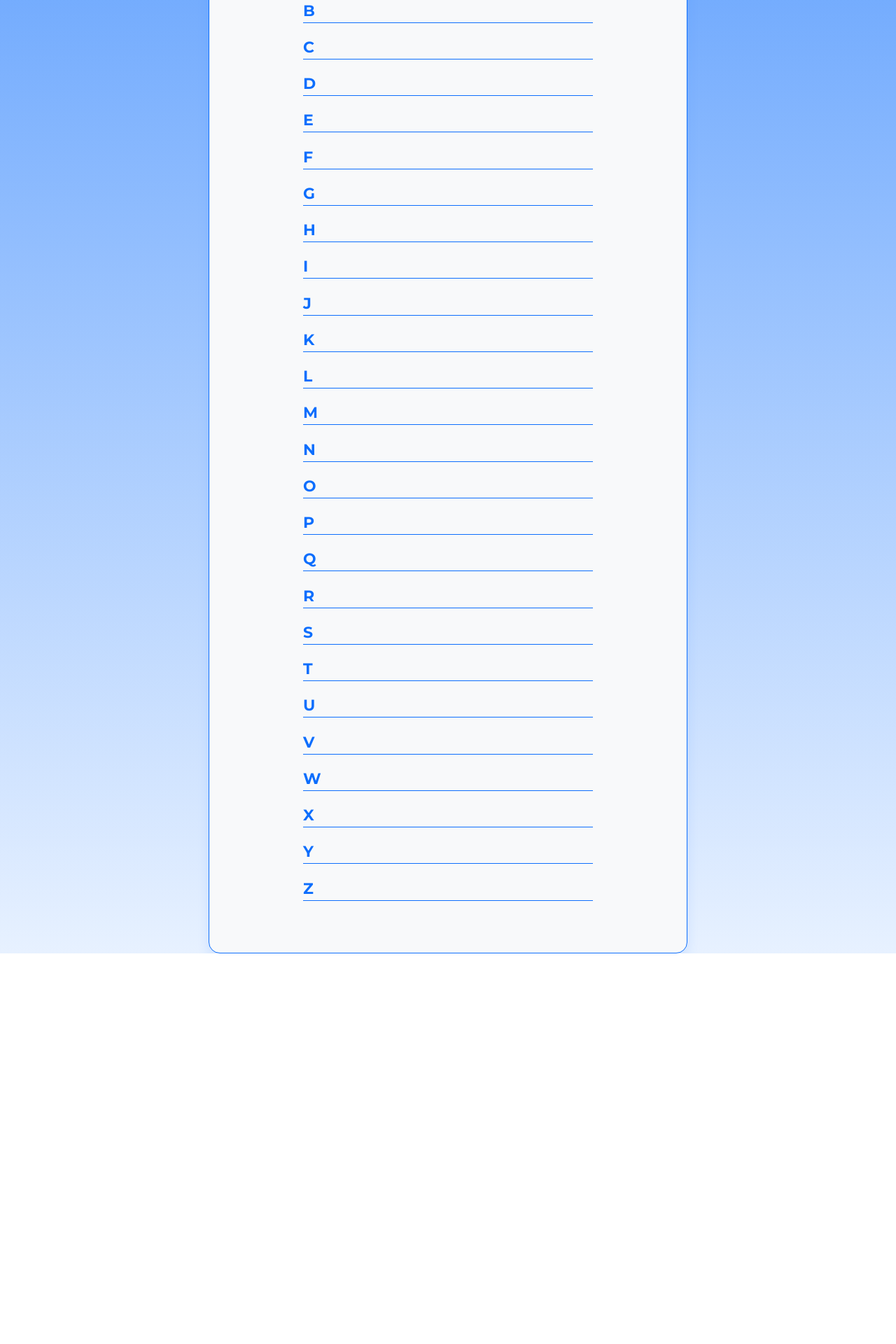
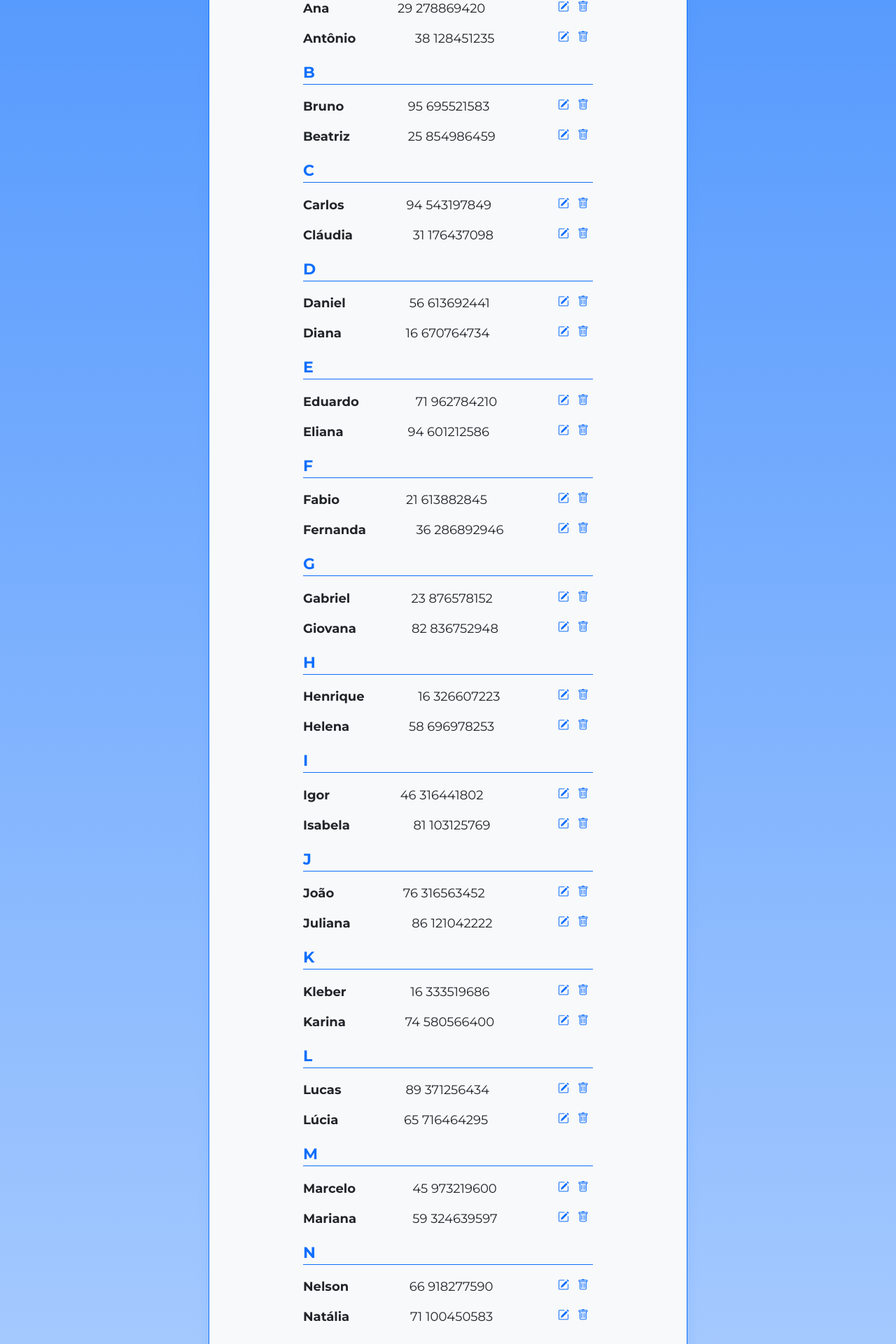
Before and after one commit to brennoluan/indexa, an Angular app: page / in a window 1280 px wide. Shown: the part 660-2580 px from the top of the page at 70% size. Before the commit the page ends 2022 px from the top, so only its background shows below. Built offline with nearby package versions, Linux system fonts and the light colour scheme; a web font is replaced by a local one.

Commit message:
feat: implement contact management with dynamic rendering, add PhoneBook service, and create Contact component with styles and tests

```diff
--- a/src/app/app.html
+++ b/src/app/app.html
@@ -2,5 +2,8 @@
   <app-header></app-header>
   @for (alfabeth of alfabeth; track alfabeth) {
     <app-divider>{{ alfabeth }}</app-divider>
+    @for (contact of getContactsByLetter(alfabeth); track contact) {
+      <app-contact name="{{ contact.name }}" phone="{{ contact.phone }}"></app-contact>
+    }
   }
 </app-container>
--- a/src/app/app.ts
+++ b/src/app/app.ts
@@ -1,15 +1,26 @@
-import { Component, signal } from '@angular/core';
+import { Component, inject, signal } from '@angular/core';
 import { RouterOutlet } from '@angular/router';
 import { Container } from './components/container/container';
 import { Header } from './components/header/header';
 import { Divider } from './components/divider/divider';
+import { Contact as ContactComponent } from './components/contact/contact';
+import type { Contact } from './interfaces/contact';
+import { PhoneBook } from './services/phone-book';
 
 @Component({
   selector: 'app-root',
-  imports: [RouterOutlet, Container, Header, Divider],
+  imports: [RouterOutlet, Container, Header, Divider, ContactComponent],
   templateUrl: './app.html',
   styleUrl: './app.css'
 })
 export class App {
   alfabeth: string = 'abcdefghijklmnopqrstuvwxyz';
+
+  phoneBookService = inject(PhoneBook);
+
+  contacts = signal<Contact[]>(this.phoneBookService.getContacts());
+
+  getContactsByLetter(letter: string): Contact[] {
+    return this.contacts().filter(contact => contact.name.toLowerCase().startsWith(letter));
+  }
 }
--- /dev/null
+++ b/src/app/components/contact/contact.css
@@ -0,0 +1,23 @@
+.contato ul {
+  display: flex;
+  padding: 0;
+  align-items: center;
+  justify-content: space-between;
+  flex-wrap: wrap;
+}
+
+.contato ul li {
+  list-style: none;
+  color: #212529;
+  font-family: 'Montserrat';
+  font-size: 18px;
+  font-style: normal;
+  font-weight: 400;
+  line-height: 150%;
+}
+
+.contato ul li button {
+  background-color: transparent;
+  border: none;
+  cursor: pointer;
+}
--- /dev/null
+++ b/src/app/components/contact/contact.html
@@ -0,0 +1,16 @@
+<section class="contato">
+  <ul>
+    <li>
+      <strong>{{ name() }} </strong>
+    </li>
+    <li>{{ phone() }}</li>
+    <li>
+      <button>
+        <img src="/images/pencil-square.png" alt="" />
+      </button>
+      <button>
+        <img src="/images/trash.png" alt="" />
+      </button>
+    </li>
+  </ul>
+</section>
--- /dev/null
+++ b/src/app/components/contact/contact.ts
@@ -0,0 +1,12 @@
+import { Component, input } from '@angular/core';
+
+@Component({
+  selector: 'app-contact',
+  imports: [],
+  templateUrl: './contact.html',
+  styleUrl: './contact.css',
+})
+export class Contact {
+  name = input.required<string>();
+  phone = input.required<string>();
+}
--- /dev/null
+++ b/src/app/data/contacts.ts
@@ -0,0 +1,269 @@
+import { Contact } from "../interfaces/contact";
+
+export const contacts: Contact[] = [
+    {
+        "id": 1,
+        "name": "Ana",
+        "phone": "29 278869420"
+    },
+    {
+        "id": 2,
+        "name": "Antônio",
+        "phone": "38 128451235"
+    },
+    {
+        "id": 2,
+        "name": "Ágata",
+        "phone": "38 128451235"
+    },
+    {
+        "id": 3,
+        "name": "Bruno",
+        "phone": "95 695521583"
+    },
+    {
+        "id": 4,
+        "name": "Beatriz",
+        "phone": "25 854986459"
+    },
+    {
+        "id": 5,
+        "name": "Carlos",
+        "phone": "94 543197849"
+    },
+    {
+        "id": 6,
+        "name": "Cláudia",
+        "phone": "31 176437098"
+    },
+    {
+        "id": 7,
+        "name": "Daniel",
+        "phone": "56 613692441"
+    },
+    {
+        "id": 8,
+        "name": "Diana",
+        "phone": "16 670764734"
+    },
+    {
+        "id": 9,
+        "name": "Eduardo",
+        "phone": "71 962784210"
+    },
+    {
+        "id": 10,
+        "name": "Eliana",
+        "phone": "94 601212586"
+    },
+    {
+        "id": 11,
+        "name": "Fabio",
+        "phone": "21 613882845"
+    },
+    {
+        "id": 12,
+        "name": "Fernanda",
+        "phone": "36 286892946"
+    },
+    {
+        "id": 13,
+        "name": "Gabriel",
+        "phone": "23 876578152"
+    },
+    {
+        "id": 14,
+        "name": "Giovana",
+        "phone": "82 836752948"
+    },
+    {
+        "id": 15,
+        "name": "Henrique",
+        "phone": "16 326607223"
+    },
+    {
+        "id": 16,
+        "name": "Helena",
+        "phone": "58 696978253"
+    },
+    {
+        "id": 17,
+        "name": "Igor",
+        "phone": "46 316441802"
+    },
+    {
+        "id": 18,
+        "name": "Isabela",
+        "phone": "81 103125769"
+    },
+    {
+        "id": 19,
+        "name": "João",
+        "phone": "76 316563452"
+    },
+    {
+        "id": 20,
+        "name": "Juliana",
+        "phone": "86 121042222"
+    },
+    {
+        "id": 21,
+        "name": "Kleber",
+        "phone": "16 333519686"
+    },
+    {
+        "id": 22,
+        "name": "Karina",
+        "phone": "74 580566400"
+    },
+    {
+        "id": 23,
+        "name": "Lucas",
+        "phone": "89 371256434"
+    },
+    {
+        "id": 24,
+        "name": "Lúcia",
+        "phone": "65 716464295"
+    },
+    {
+        "id": 25,
+        "name": "Marcelo",
+        "phone": "45 973219600"
+    },
+    {
+        "id": 26,
+        "name": "Mariana",
+        "phone": "59 324639597"
+    },
+    {
+        "id": 27,
+        "name": "Nelson",
+        "phone": "66 918277590"
+    },
+    {
+        "id": 28,
+        "name": "Natália",
+        "phone": "71 100450583"
+    },
+    {
+        "id": 29,
+        "name": "Otávio",
+        "phone": "77 329849513"
+    },
+    {
+        "id": 30,
+        "name": "Olívia",
+        "phone": "46 588271840"
+    },
+    {
+        "id": 31,
+        "name": "Paulo",
+        "phone": "88 337812653"
+    },
+    {
+        "id": 32,
+        "name": "Patrícia",
+        "phone": "82 634070502"
+    },
+    {
+        "id": 33,
+        "name": "Quirino",
+        "phone": "34 377667996"
+    },
+    {
+        "id": 34,
+        "name": "Queila",
+        "phone": "58 710806340"
+    },
+    {
+        "id": 35,
+        "name": "Rafael",
+        "phone": "52 794950878"
+    },
+    {
+        "id": 36,
+        "name": "Renata",
+        "phone": "48 881351523"
+    },
+    {
+        "id": 37,
+        "name": "Sérgio",
+        "phone": "36 725382335"
+    },
+    {
+        "id": 38,
+        "name": "Sandra",
+        "phone": "46 945695132"
+    },
+    {
+        "id": 39,
+        "name": "Thiago",
+        "phone": "79 860343483"
+    },
+    {
+        "id": 40,
+        "name": "Tatiana",
+        "phone": "92 391918653"
+    },
+    {
+        "id": 41,
+        "name": "Ubiratan",
+        "phone": "22 111691083"
+    },
+    {
+        "id": 42,
+        "name": "Úrsula",
+        "phone": "92 702488980"
+    },
+    {
+        "id": 43,
+        "name": "Vitor",
+        "phone": "40 769490767"
+    },
+    {
+        "id": 44,
+        "name": "Vanessa",
+        "phone": "37 290073018"
+    },
+    {
+        "id": 45,
+        "name": "Wagner",
+        "phone": "29 707593374"
+    },
+    {
+        "id": 46,
+        "name": "Wanessa",
+        "phone": "34 726018755"
+    },
+    {
+        "id": 47,
+        "name": "Xavier",
+        "phone": "95 778422977"
+    },
+    {
+        "id": 48,
+        "name": "Xênia",
+        "phone": "96 248413886"
+    },
+    {
+        "id": 49,
+        "name": "Yuri",
+        "phone": "65 419637955"
+    },
+    {
+        "id": 50,
+        "name": "Yasmin",
+        "phone": "69 433926906"
+    },
+    {
+        "id": 51,
+        "name": "Zacarias",
+        "phone": "23 296915638"
+    },
+    {
+        "id": 52,
+        "name": "Zuleica",
+        "phone": "30 674550130"
+    }
+];
--- /dev/null
+++ b/src/app/interfaces/contact.ts
@@ -0,0 +1,5 @@
+export interface Contact {
+    id: number;
+    name: string;
+    phone: string;
+}
--- /dev/null
+++ b/src/app/services/phone-book.ts
@@ -0,0 +1,12 @@
+import { Injectable } from '@angular/core';
+import { contacts } from '../data/contacts';
+import type { Contact } from '../interfaces/contact';
+
+@Injectable({
+  providedIn: 'root',
+})
+export class PhoneBook {
+  getContacts(): Contact[] {
+    return contacts;
+  }
+}
```
Also changed, not shown: 2 other files (tests, documents, lock files or other folders).
